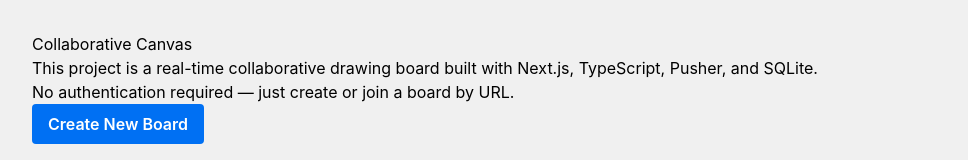
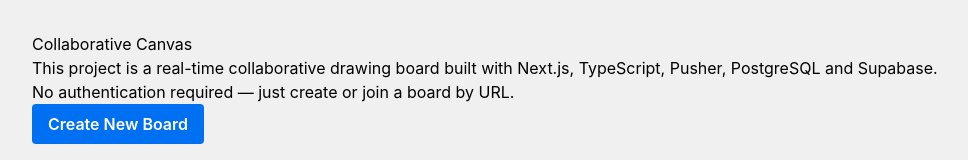
Before and after one commit to Victiniiiii/coop-canvas, a Next.js app: page / in a window 1280 px wide. Shown: the top 160 px of the page, without its empty margins (0-968 px from the left). Built offline with nearby package versions, Linux system fonts and the light colour scheme.

Commit message:
updated technologies

```diff
--- a/app/board/[id]/client.tsx
+++ b/app/board/[id]/client.tsx
@@ -65,7 +65,6 @@
 		}
 	}, [strokes, currentPath]);
 
-	// Handlers
 	const startDrawing = (e: React.MouseEvent) => {
 		setIsDrawing(true);
 		const rect = canvasRef.current!.getBoundingClientRect();
--- a/app/page.tsx
+++ b/app/page.tsx
@@ -14,7 +14,7 @@
 	return (
 		<main style={{ padding: "2rem" }}>
 			<h1>Collaborative Canvas</h1>
-			<p>This project is a real-time collaborative drawing board built with Next.js, TypeScript, Pusher, and SQLite.</p>
+			<p>This project is a real-time collaborative drawing board built with Next.js, TypeScript, Pusher, PostgreSQL and Supabase.</p>
 			<p>No authentication required — just create or join a board by URL.</p>
 			<button onClick={createNewBoard}>Create New Board</button>
 		</main>
```
